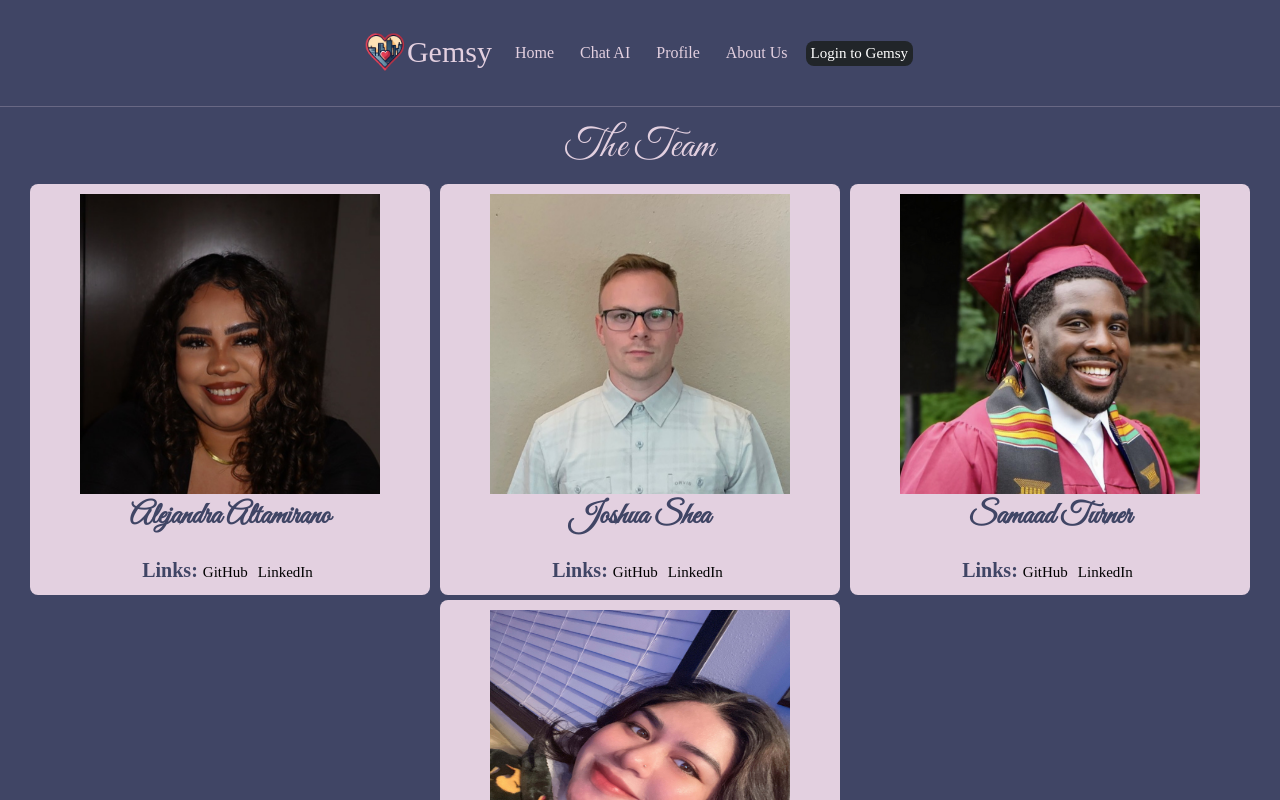
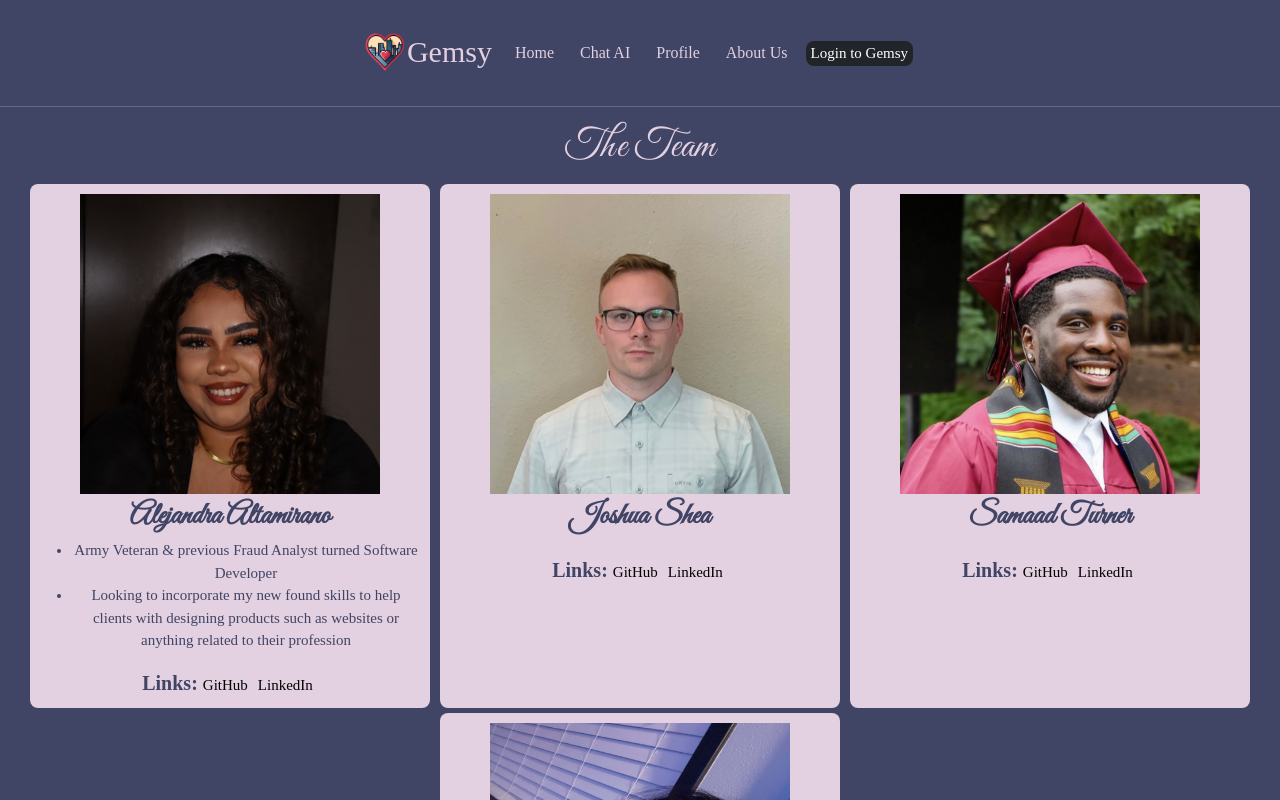
Before and after one commit to 301-Team-2/gemsy, a React (Vite) app: page /about in a window 1280 px wide. Built offline with nearby package versions, Linux system fonts and the light colour scheme; a web font is replaced by a local one.

Commit message:
add about me bio

```diff
--- a/src/components/About.jsx
+++ b/src/components/About.jsx
@@ -7,7 +7,8 @@ const teamMembers = [
     githubLink: 'https://github.com/alejandraa0208',
     linkedinLink: 'https://www.linkedin.com/in/aaaltamirano/',
     bio: [
-
+      'Army Veteran & previous Fraud Analyst turned Software Developer',
+      'Looking to incorporate my new found skills to help clients with designing products such as websites or anything related to their profession'
     ],
   },
   {
```
Also changed, not shown: 1 other file (tests, documents, lock files or other folders).
